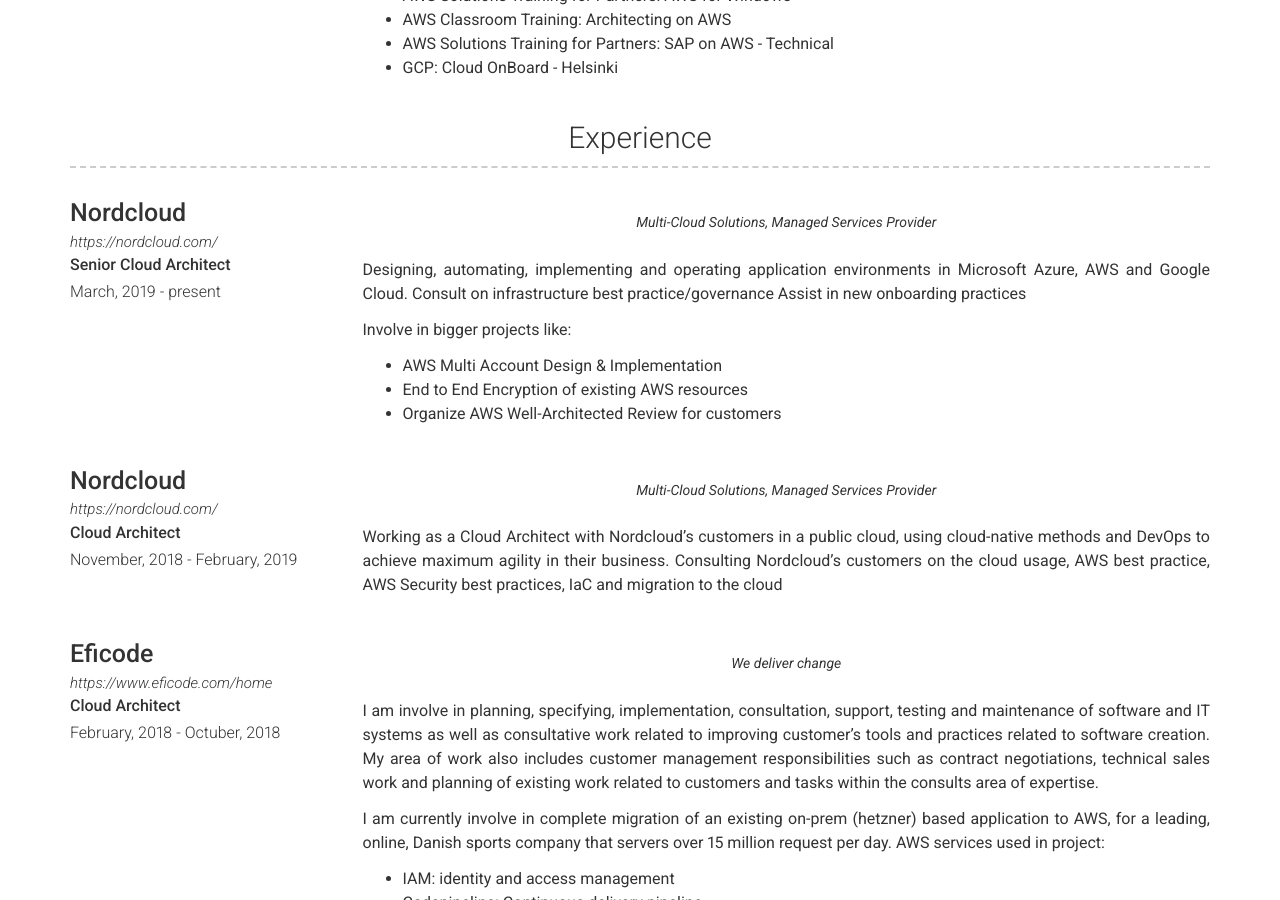
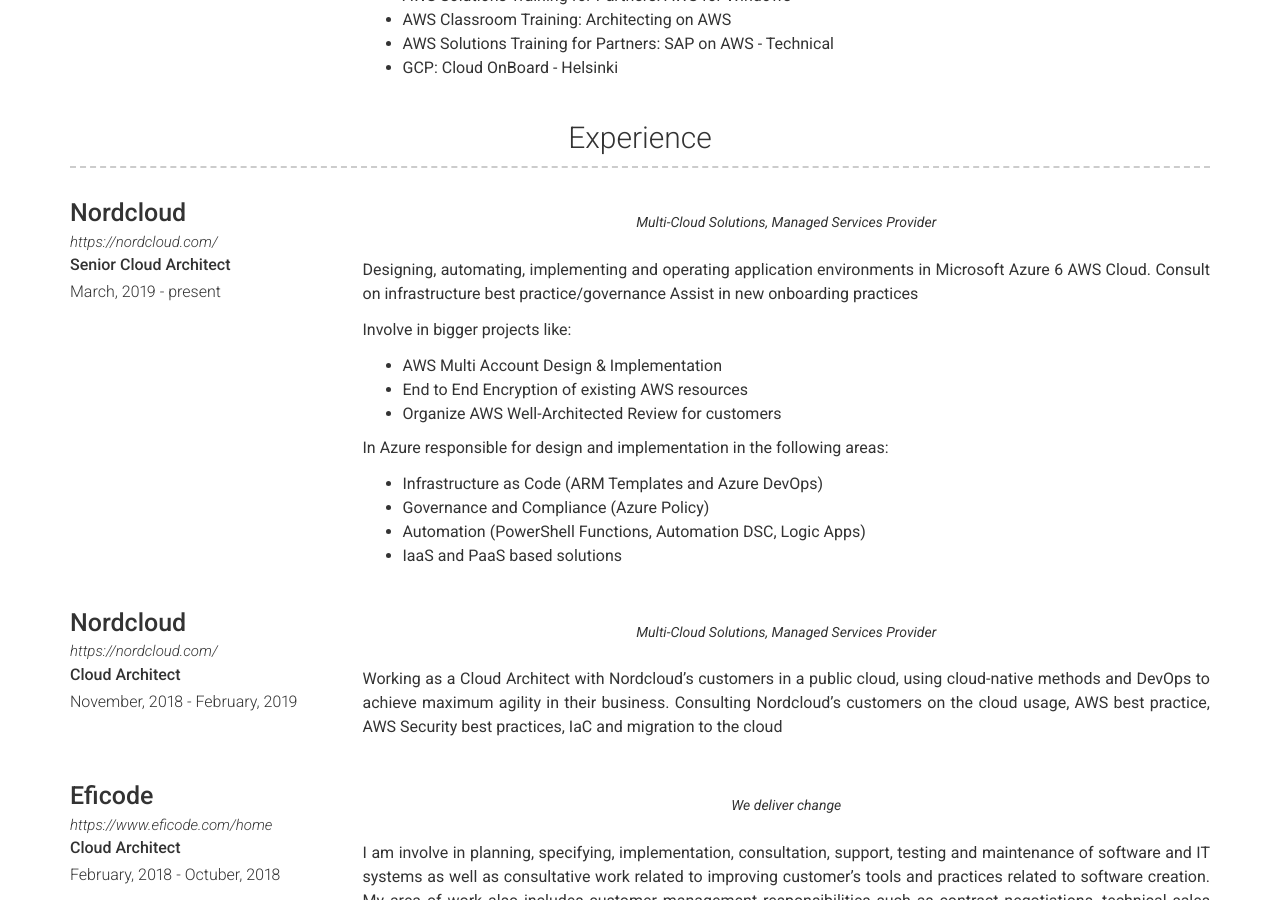
Before and after one commit to diatmpravin/diatmpravin.github.io, a Jekyll site: the page built from index.md, in a window 1280 px wide and 900 px high, scrolled down 951 px. Built offline with Jekyll 4.4.1, drawn with Linux system fonts in a browser that asks for light colours.

Commit message:
Update experience.yml

```diff
--- a/_data/experience.yml
+++ b/_data/experience.yml
@@ -7,7 +7,7 @@
   quote: >
    Multi-Cloud Solutions, Managed Services Provider
   description: | # this will include new lines to allow paragraphs
-    Designing, automating, implementing and operating application environments in Microsoft Azure, AWS and Google Cloud.
+    Designing, automating, implementing and operating application environments in Microsoft Azure 6 AWS Cloud.
     Consult on infrastructure best practice/governance
     Assist in new onboarding practices
 
@@ -15,6 +15,12 @@
      - AWS Multi Account Design & Implementation
      - End to End Encryption of existing AWS resources
      - Organize AWS Well-Architected Review for customers
+
+    In Azure responsible for design and implementation in the following areas:
+     - Infrastructure as Code (ARM Templates and Azure DevOps)
+     - Governance and Compliance (Azure Policy)
+     - Automation (PowerShell Functions, Automation DSC, Logic Apps)
+     - IaaS and PaaS based solutions
 
 
 - layout: left
```
